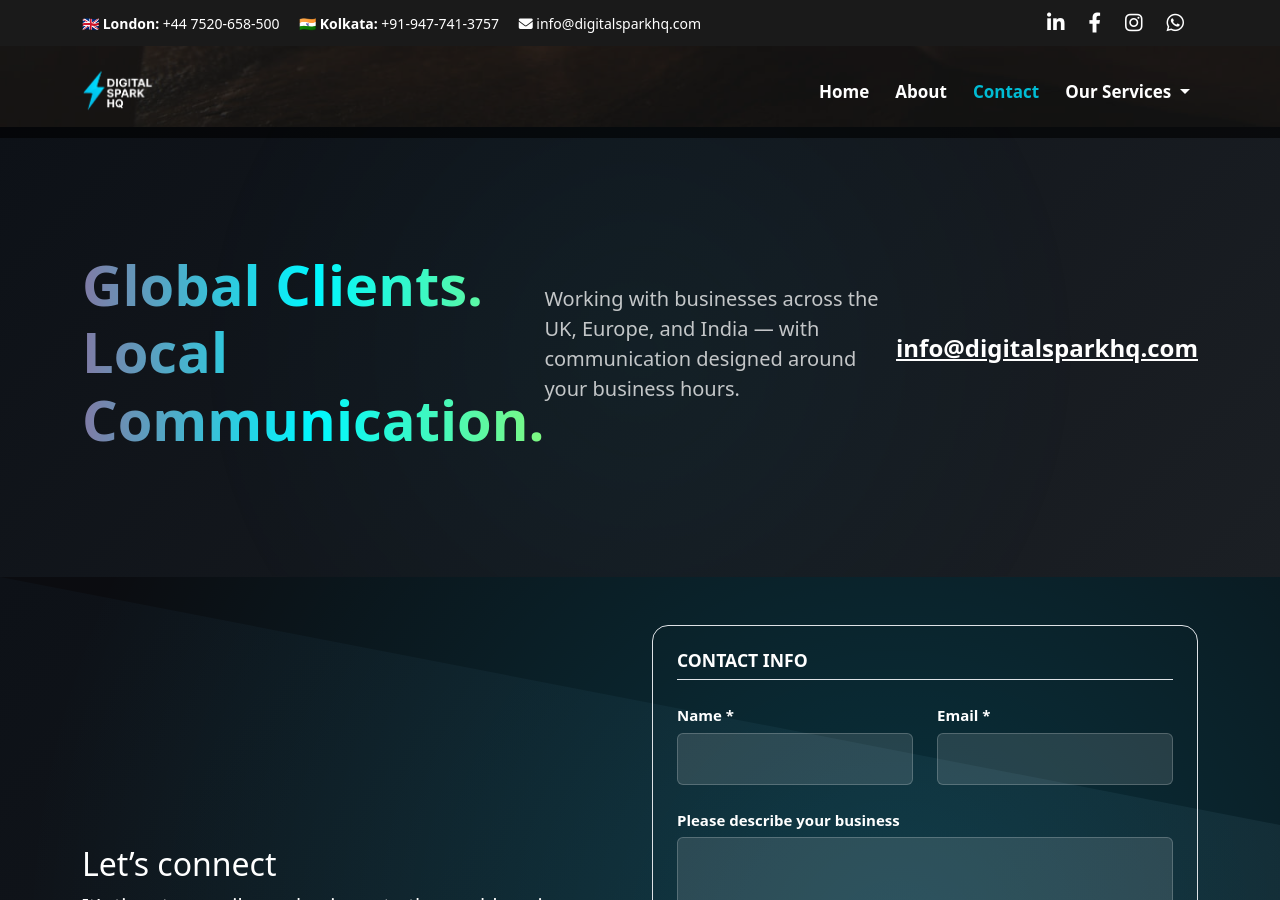
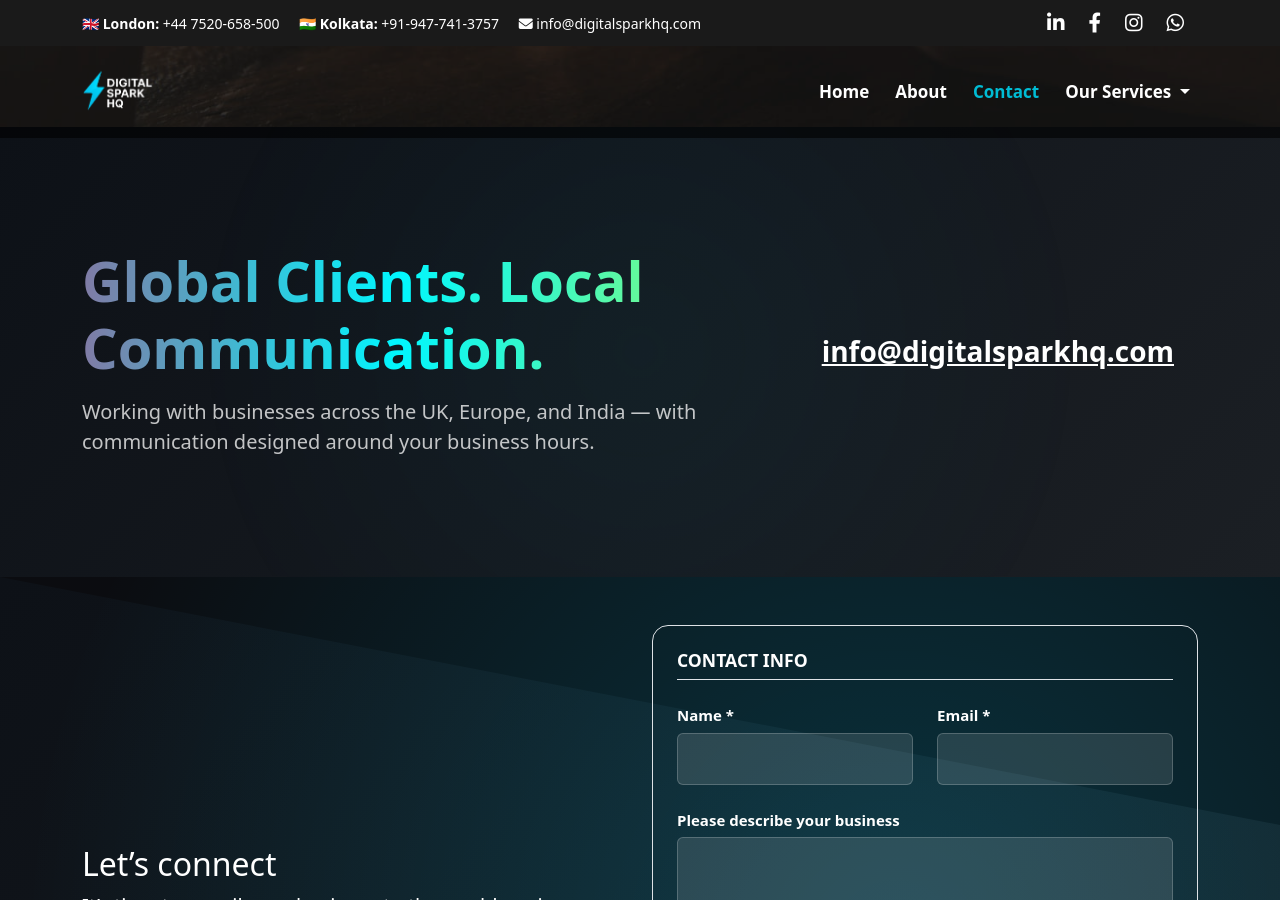
Before and after one commit to Iambiswajit-C/digitalsparkhq, a Jekyll site: the page built from contact.md, in a window 1280 px wide and 900 px high, scrolled down 683 px. Built offline with Jekyll 4.4.1, drawn with Linux system fonts in a browser that asks for light colours.

Commit message:
Update contact.md

```diff
--- a/contact.md
+++ b/contact.md
@@ -19,16 +19,39 @@ description: "Get in touch with Digital Spark HQ to grow your business online. S
   <div class="footer-bg" style="clip-path:none; height:100%;"></div>
   <div class="footer-overlay" style="clip-path:none; height:100%;"></div>
 
-  <!-- Animated Content -->
-  <div class="container h-100 d-flex align-items-center justify-content-between flex-column flex-md-row text-center text-md-start">
-    <h2 class="display-4 fw-bold gradient-text mb-4 mb-md-0">
-      Global Clients. Local Communication.
-    </h2>
-    <p class="lead text-white-75">
-Working with businesses across the UK, Europe, and India — with communication designed around your business hours.
-</p>
-    <a href="mailto:info@digitalsparkhq.com" class="h4 text-white fw-bold">info@digitalsparkhq.com</a>
+  <div class="container h-100 d-flex align-items-center">
+
+  <div class="row w-100 align-items-center">
+
+    <!-- LEFT -->
+    <div class="col-lg-7 text-start">
+
+      <h2 class="display-4 fw-bold gradient-text mb-3">
+        Global Clients. Local Communication.
+      </h2>
+
+      <p class="lead text-white-75 mb-0" style="max-width:650px;">
+        Working with businesses across the UK, Europe, and India — with communication designed around your business hours.
+      </p>
+
+    </div>
+
+
+    <!-- RIGHT -->
+    <div class="col-lg-5 text-lg-end text-start mt-4 mt-lg-0">
+
+      <a href="mailto:info@digitalsparkhq.com"
+         class="h3 text-white fw-bold">
+
+        info@digitalsparkhq.com
+
+      </a>
+
+    </div>
+
   </div>
+
+</div>
 </section>
 
 <!-- Footer is included automatically via default layout -->
```
